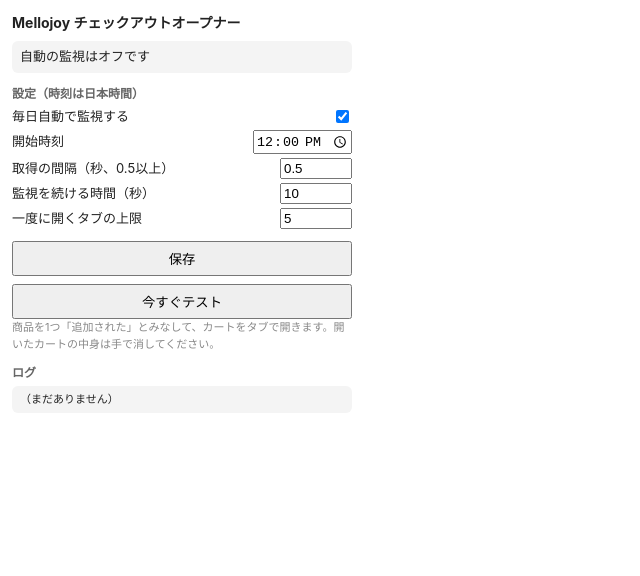
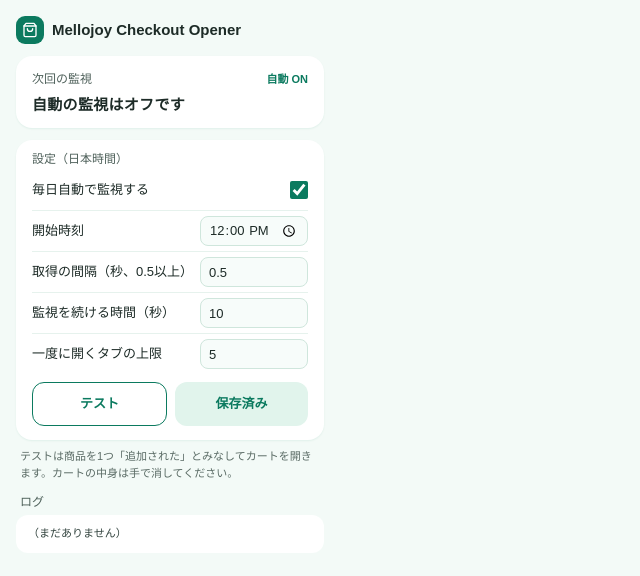
Before and after one commit to smallumb/mellojoy-notifier, a website with bundled scripts: page extension/popup.html in a window 1280 px wide. Shown: the whole page, without its empty margins (0-640 px from the left). Built offline with nearby package versions, Linux system fonts and the light colour scheme; some packages are replaced by stand-ins of ours.

Commit message:
ポップアップをミント系のカードデザインにする (#7)

```diff
--- a/extension/popup.html
+++ b/extension/popup.html
@@ -3,37 +3,97 @@
 <head>
   <meta charset="utf-8">
   <style>
-    body { width: 340px; margin: 0; padding: 12px; font: 13px/1.5 -apple-system, BlinkMacSystemFont, sans-serif; color: #222; }
-    h1 { font-size: 14px; margin: 0 0 8px; }
-    h2 { font-size: 12px; margin: 12px 0 4px; color: #666; }
-    label { display: flex; justify-content: space-between; align-items: center; margin: 4px 0; }
-    input[type=number] { width: 64px; }
-    button { margin-top: 8px; width: 100%; padding: 6px; }
-    #status { background: #f4f4f4; border-radius: 6px; padding: 6px 8px; }
-    #log { max-height: 160px; overflow-y: auto; font: 11px/1.4 ui-monospace, Menlo, monospace;
-           white-space: pre-wrap; word-break: break-all; background: #f4f4f4; border-radius: 6px; padding: 6px 8px; margin: 0; }
-    .note { color: #888; font-size: 11px; }
+    :root {
+      --accent: #0b7a5f; --accent-soft: #e1f4ec; --ground: #f3faf7; --card: #fff;
+      --text: #1d2b27; --muted: #4e605a; --line: #e6f2ed; --field: #f7fcfa; --field-line: #cfe6dc;
+      --error: #c2410c; --off: #8a9a94;
+    }
+    body { width: 340px; margin: 0; padding: 16px; box-sizing: border-box; background: var(--ground); color: var(--text);
+           font: 13px/1.5 "Zen Maru Gothic", "Hiragino Maru Gothic ProN", "BIZ UDPGothic", "Yu Gothic UI", sans-serif;
+           display: flex; flex-direction: column; gap: 12px; }
+    header { display: flex; align-items: center; gap: 8px; }
+    .mark { width: 28px; height: 28px; border-radius: 9px; background: var(--accent); display: flex; align-items: center; justify-content: center; }
+    h1 { font-size: 15px; font-weight: 700; margin: 0; }
+    h2 { font-size: 12px; font-weight: 500; color: var(--muted); margin: 0; }
+    .card { background: var(--card); border-radius: 16px; box-shadow: 0 1px 2px rgba(11, 122, 95, 0.08); }
+
+    #status { padding: 14px 16px; display: flex; flex-direction: column; gap: 8px; }
+    .status-head { display: flex; align-items: baseline; justify-content: space-between; }
+    #status-label { font-size: 12px; color: var(--muted); }
+    #auto { font-size: 11px; font-weight: 700; color: var(--accent); }
+    #auto.off { color: var(--muted); }
+    #status-main { font-size: 28px; font-weight: 700; letter-spacing: 0.02em; line-height: 1.2; }
+    #status-main.small { font-size: 15px; }
+    #status-main .time { color: var(--accent); }
+    #status-main .suffix { font-size: 13px; font-weight: 500; color: var(--muted); }
+    #last { display: flex; align-items: baseline; gap: 6px; font-size: 12px; color: var(--muted);
+            border-top: 1px solid var(--line); padding-top: 8px; }
+    #last::before { content: ""; flex: none; width: 8px; height: 8px; border-radius: 50%; background: var(--dot, var(--accent)); transform: translateY(-1px); }
+    #last[hidden] { display: none; }
+    #last.notfound { --dot: var(--off); }
+    #last.error { --dot: var(--error); }
+    #error { margin: 0; font-size: 12px; color: var(--error); }
+
+    form { padding: 10px 16px 14px; display: flex; flex-direction: column; }
+    form h2 { margin-bottom: 2px; }
+    label { display: flex; justify-content: space-between; align-items: center; height: 40px; border-bottom: 1px solid var(--line); }
+    label:last-of-type { border-bottom: 0; }
+    input[type=checkbox] { width: 18px; height: 18px; margin: 0; accent-color: var(--accent); }
+    input[type=time], input[type=number] { width: 108px; height: 30px; box-sizing: border-box; padding: 0 8px; font: inherit; color: inherit;
+                                           border: 1px solid var(--field-line); border-radius: 8px; background: var(--field); }
+    input:focus-visible, button:focus-visible { outline: 2px solid var(--accent); outline-offset: 2px; }
+    .actions { display: flex; gap: 8px; margin-top: 8px; }
+    button { flex: 1; height: 44px; border-radius: 12px; font: inherit; font-weight: 700; cursor: pointer; }
+    #test { border: 1.5px solid var(--accent); background: var(--card); color: var(--accent); }
+    #save { border: 0; background: var(--accent); color: #fff; }
+    #save:disabled { background: var(--accent-soft); color: var(--accent); cursor: default; }
+    button:hover:enabled { filter: brightness(0.95); }
+    .note { margin: -4px 4px 0; font-size: 11px; color: #5a6b65; }
+
+    .log { display: flex; flex-direction: column; gap: 4px; }
+    .log h2 { margin: 0 4px; }
+    #log { max-height: 160px; overflow-y: auto; margin: 0; padding: 10px 12px; border-radius: 12px; background: var(--card); color: #33443f;
+           font: 11px/1.6 ui-monospace, Menlo, monospace; white-space: pre-wrap; word-break: break-all; }
   </style>
 </head>
 <body>
-  <h1>Mellojoy チェックアウトオープナー</h1>
-  <div id="status">読み込み中…</div>
+  <header>
+    <div class="mark">
+      <svg width="16" height="16" viewBox="0 0 24 24" fill="none" stroke="#fff" stroke-width="2" stroke-linecap="round" stroke-linejoin="round" aria-hidden="true">
+        <path d="M6 2 3 6v14a2 2 0 0 0 2 2h14a2 2 0 0 0 2-2V6l-3-4z"/><path d="M3 6h18"/><path d="M16 10a4 4 0 0 1-8 0"/>
+      </svg>
+    </div>
+    <h1>Mellojoy Checkout Opener</h1>
+  </header>
 
-  <h2>設定（時刻は日本時間）</h2>
-  <form id="settings">
+  <section id="status" class="card" aria-live="polite">
+    <div class="status-head">
+      <span id="status-label">次回の監視</span>
+      <span id="auto"></span>
+    </div>
+    <div id="status-main">読み込み中…</div>
+    <div id="last" hidden></div>
+    <p id="error" hidden></p>
+  </section>
+
+  <form id="settings" class="card">
+    <h2>設定（日本時間）</h2>
     <label>毎日自動で監視する <input type="checkbox" name="enabled"></label>
     <label>開始時刻 <input type="time" name="at" required></label>
     <label>取得の間隔（秒、0.5以上） <input type="number" name="interval" min="0.5" step="0.1" required></label>
     <label>監視を続ける時間（秒） <input type="number" name="durationSec" min="5" max="600" step="1" required></label>
     <label>一度に開くタブの上限 <input type="number" name="maxTabs" min="1" max="20" step="1" required></label>
-    <button type="submit">保存</button>
+    <div class="actions">
+      <button type="button" id="test">テスト</button>
+      <button type="submit" id="save" disabled>保存済み</button>
+    </div>
   </form>
+  <p class="note">テストは商品を1つ「追加された」とみなしてカートを開きます。カートの中身は手で消してください。</p>
 
-  <button id="test">今すぐテスト</button>
-  <div class="note">商品を1つ「追加された」とみなして、カートをタブで開きます。開いたカートの中身は手で消してください。</div>
-
-  <h2>ログ</h2>
-  <pre id="log"></pre>
+  <section class="log">
+    <h2>ログ</h2>
+    <pre id="log"></pre>
+  </section>
 
   <script type="module" src="popup.js"></script>
 </body>
--- a/extension/popup.js
+++ b/extension/popup.js
@@ -1,39 +1,68 @@
 import { DEFAULT_SETTINGS, formatJst } from "./lib/schedule.js";
 
 const form = document.getElementById("settings");
-const statusEl = document.getElementById("status");
+const statusLabelEl = document.getElementById("status-label");
+const autoEl = document.getElementById("auto");
+const mainEl = document.getElementById("status-main");
+const lastEl = document.getElementById("last");
+const errorEl = document.getElementById("error");
 const logEl = document.getElementById("log");
+const saveEl = document.getElementById("save");
+
+let saved = DEFAULT_SETTINGS;   // いま保存されている設定
+let justSaved = false;          // 保存した直後だけ「保存しました」と出す
+let justSavedTimer;
 
 const RESULT_TEXT = { found: "開きました", notfound: "見つからず", error: "失敗" };
 
+function formatDay(ms) {
+  const d = new Date(ms + 9 * 60 * 60 * 1000);
+  return `${d.getUTCMonth() + 1}/${d.getUTCDate()}`;
+}
+
 function formatDate(ms) {
-  const d = new Date(ms + 9 * 60 * 60 * 1000);
-  return `${d.getUTCMonth() + 1}/${d.getUTCDate()} ${formatJst(ms).slice(0, 5)}`;
+  return `${formatDay(ms)} ${formatJst(ms).slice(0, 5)}`;
+}
+
+function span(className, text) {
+  const el = document.createElement("span");
+  el.className = className;
+  el.textContent = text;
+  return el;
 }
 
 async function render() {
   const { settings, nextRunAt, lastResult, log = [] } =
     await chrome.storage.local.get(["settings", "nextRunAt", "lastResult", "log"]);
   const { run } = await chrome.storage.session.get("run");
+  const s = saved = { ...DEFAULT_SETTINGS, ...settings };
 
-  const lines = [];
+  autoEl.textContent = s.enabled ? "自動 ON" : "自動 OFF";
+  autoEl.classList.toggle("off", !s.enabled);
+
+  mainEl.classList.remove("small");
   if (run && run.status !== "done") {
-    lines.push(`🔍 ${run.demo ? "テスト" : "監視"}中（${formatJst(run.end)} まで）`);
+    statusLabelEl.textContent = run.demo ? "テスト中" : "監視中";
+    mainEl.replaceChildren(span("time", formatJst(run.end)), " ", span("suffix", "まで"));
   } else if (nextRunAt) {
-    lines.push(`次回：${formatDate(nextRunAt)}`);
+    statusLabelEl.textContent = "次回の監視";
+    mainEl.replaceChildren(`${formatDay(nextRunAt)} `, span("time", formatJst(nextRunAt).slice(0, 5)));
   } else {
-    lines.push("自動の監視はオフです");
+    statusLabelEl.textContent = "次回の監視";
+    mainEl.textContent = "自動の監視はオフです";
+    mainEl.classList.add("small");
   }
+
+  lastEl.hidden = !lastResult;
   if (lastResult) {
-    lines.push(`前回（${lastResult.demo ? "テスト・" : ""}${formatDate(lastResult.at)}）：` +
-      `${RESULT_TEXT[lastResult.status] ?? lastResult.status}　${lastResult.message}`);
+    lastEl.className = lastResult.status;
+    lastEl.textContent = `前回（${lastResult.demo ? "テスト・" : ""}${formatDate(lastResult.at)}）：` +
+      `${RESULT_TEXT[lastResult.status] ?? lastResult.status}　${lastResult.message}`;
   }
-  statusEl.textContent = lines.join("\n");
-  statusEl.style.whiteSpace = "pre-line";
+
   logEl.textContent = log.join("\n") || "（まだありません）";
   logEl.scrollTop = logEl.scrollHeight;
 
-  const s = { ...DEFAULT_SETTINGS, ...settings };
   if (!form.dataset.loaded) {
     form.enabled.checked = s.enabled;
     form.at.value = s.at;
@@ -42,24 +71,48 @@
     form.maxTabs.value = s.maxTabs;
     form.dataset.loaded = "1";
   }
+  updateSaveButton();
 }
+
+function readForm() {
+  return {
+    enabled: form.enabled.checked,
+    at: form.at.value,
+    interval: Number(form.interval.value),   // 0.5 への引き上げは保存するときに行う（変更の有無は入力どおりに比べる）
+    durationSec: Number(form.durationSec.value),
+    maxTabs: Number(form.maxTabs.value),
+  };
+}
+
+/** 保存されている設定から変わった項目があれば、保存ボタンを押せるようにする。 */
+function updateSaveButton() {
+  const current = readForm();
+  const dirty = Object.keys(current).some((key) => current[key] !== saved[key]);
+  saveEl.disabled = !dirty;
+  saveEl.textContent = dirty ? "保存" : justSaved ? "保存しました" : "保存済み";
+}
+
+form.addEventListener("input", updateSaveButton);
 
 form.addEventListener("submit", async (e) => {
   e.preventDefault();
-  await chrome.storage.local.set({
-    settings: {
-      enabled: form.enabled.checked,
-      at: form.at.value,
-      interval: Math.max(Number(form.interval.value), 0.5),
-      durationSec: Number(form.durationSec.value),
-      maxTabs: Number(form.maxTabs.value),
-    },
-  });
+  const settings = readForm();
+  settings.interval = Math.max(settings.interval, 0.5);
+  await chrome.storage.local.set({ settings });
+  saved = settings;
+  justSaved = true;
+  updateSaveButton();
+  clearTimeout(justSavedTimer);
+  justSavedTimer = setTimeout(() => {
+    justSaved = false;
+    updateSaveButton();
+  }, 1500);
 });
 
 document.getElementById("test").addEventListener("click", async () => {
   const res = await chrome.runtime.sendMessage({ type: "test" });
-  if (!res?.ok) statusEl.textContent = res?.error ?? "テストを始められませんでした";
+  errorEl.hidden = !!res?.ok;
+  errorEl.textContent = res?.ok ? "" : res?.error ?? "テストを始められませんでした";
 });
 
 chrome.storage.onChanged.addListener(() => render());
```
Also changed, not shown: README.md, extension/manifest.json.
